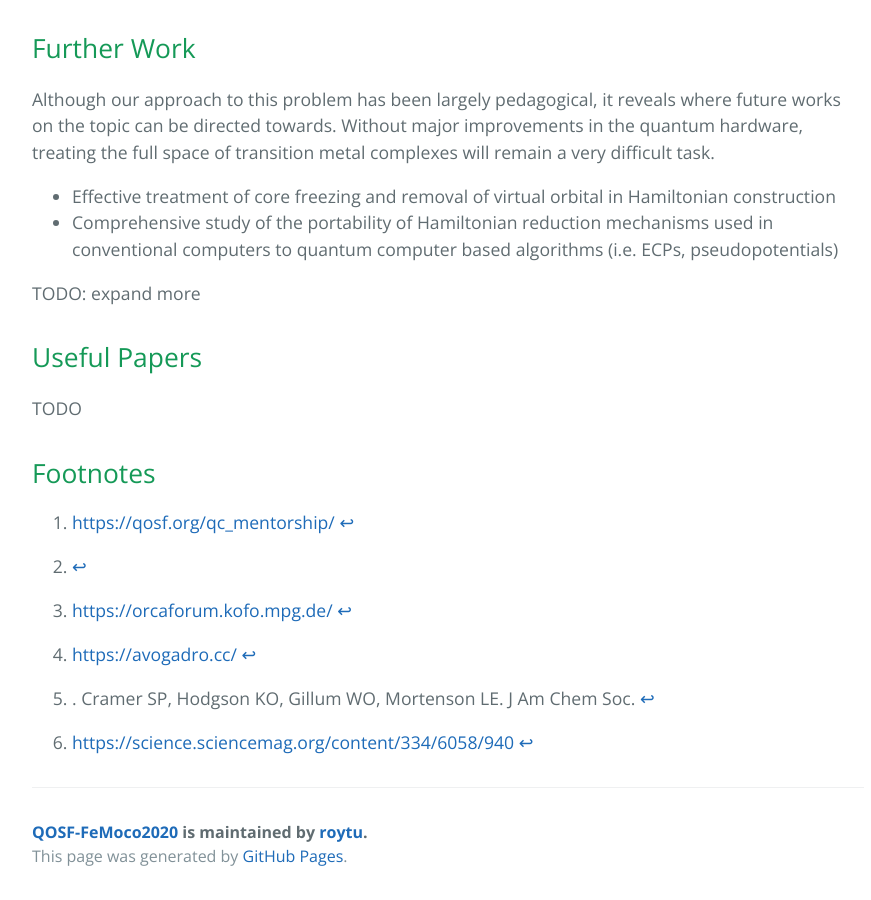
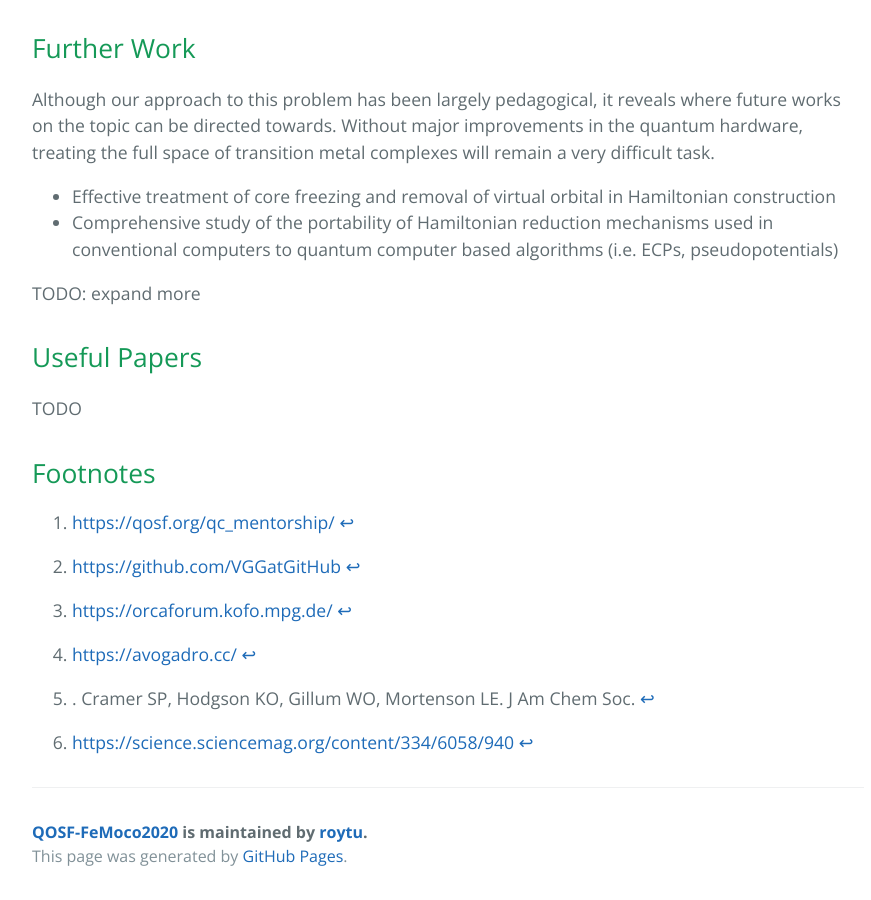
Before and after one commit to roytu/QOSF-FeMoco2020, a Jekyll site: the page built from index.md, in a window 1280 px wide and 900 px high, scrolled down 10812 px. Shown: the whole window, without its empty margins (192-1063 px from the left). Built offline with Jekyll 4.4.1, drawn with Linux system fonts in a browser that asks for light colours; our own code applies the rules of GitHub Pages for plain Markdown files; some of the changed lines change nothing that is shown.

Commit message:
Fixing footnotes

```diff
--- a/index.md
+++ b/index.md
@@ -456,7 +456,7 @@ TODO
 ## Footnotes
 
 [^qosf]: <https://qosf.org/qc_mentorship/>
-[^vesselin]: <TODO>
+[^vesselin]: <https://github.com/VGGatGitHub>
 [^spatzal]: <https://science.sciencemag.org/content/334/6058/940>
 [^cramer]: . Cramer SP, Hodgson KO, Gillum WO, Mortenson LE. J Am Chem Soc.
 [^bjornsson]: 1978;100:3398–3407. Bjornsson R, Neese F, Schrock RR, Einsle O, DeBeer S. The discovery of Mo(III) in FeMoco: reuniting enzyme and model chemistry. J Biol Inorg Chem. 2015;20(2):447-460. doi:10.1007/s00775-014-1230-6
```
Also changed, not shown: 2 other files.
